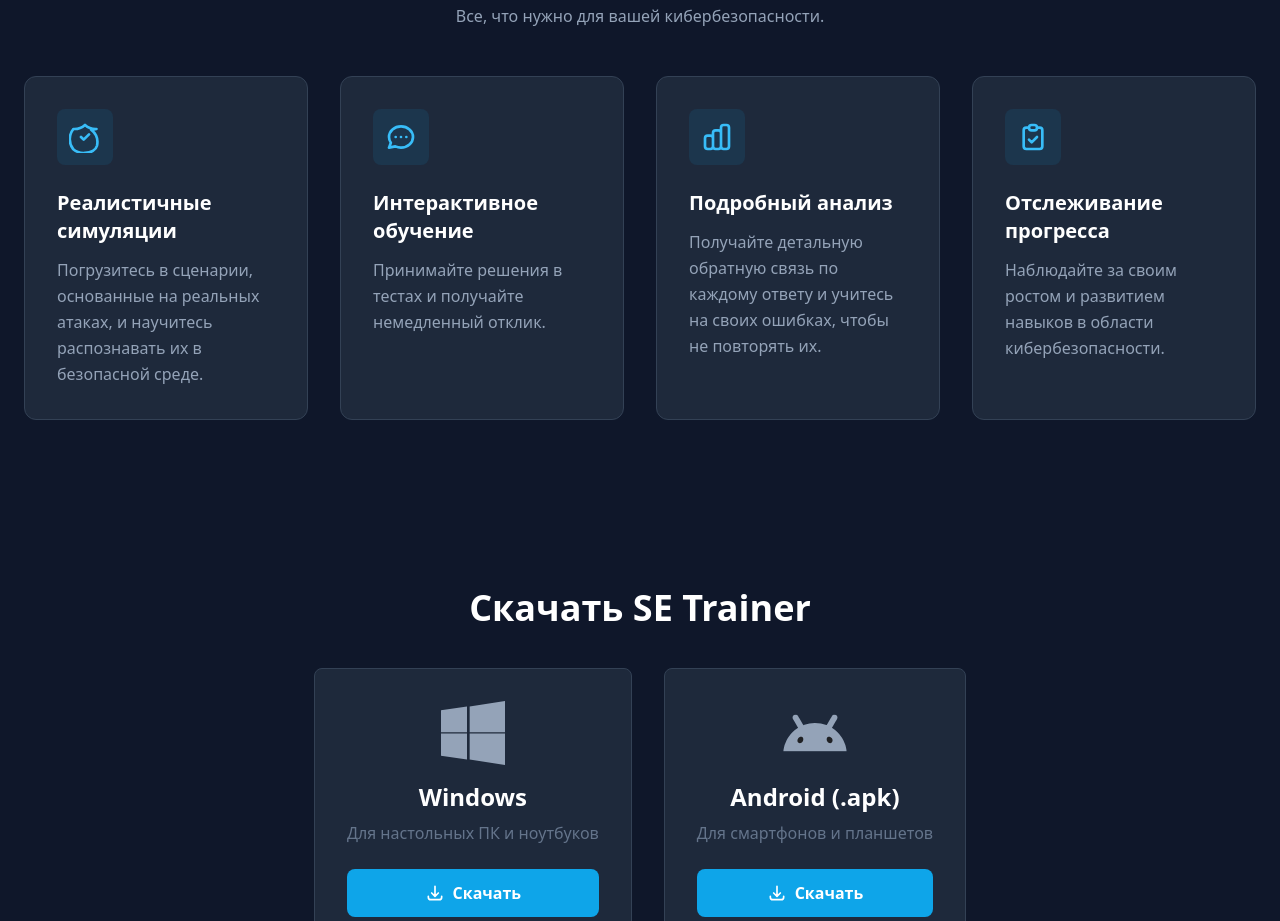
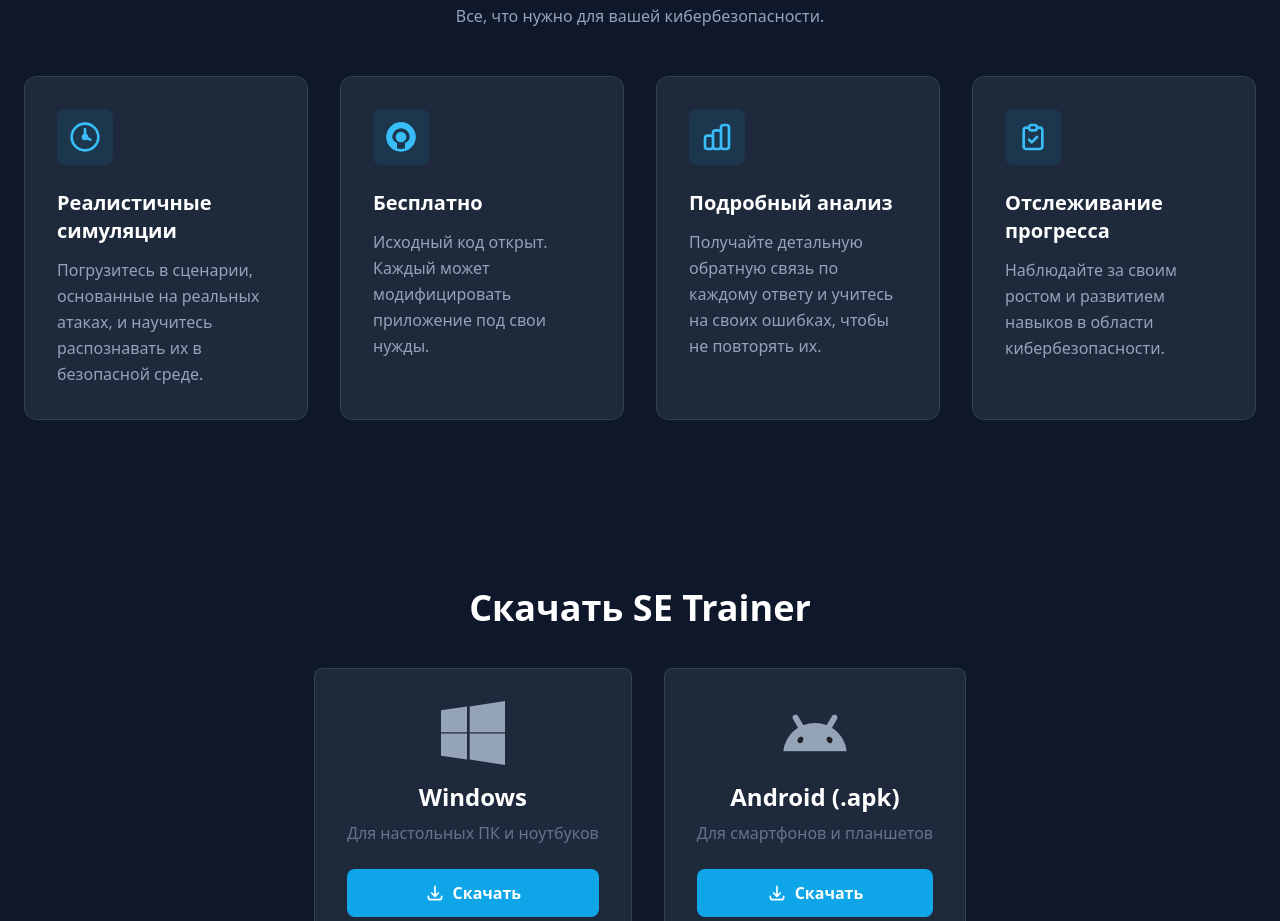
Before and after one commit to social-engineering-project/social-engineering-project.github.io, a plain HTML site: page index.html in a window 1280 px wide. Shown: the part 924-1845 px from the top of the page. Drawn offline with nearby package versions, Linux system fonts and the light colour scheme.

Commit message:
logo and text

```diff
--- a/index.html
+++ b/index.html
@@ -112,20 +112,24 @@
                     <div class="bg-slate-800 p-8 rounded-xl border border-slate-700 hover:border-sky-500 hover:shadow-2xl hover:shadow-sky-500/20 transition-all duration-300 transform hover:-translate-y-2">
                         <div class="bg-sky-500/10 text-sky-400 rounded-lg w-14 h-14 flex items-center justify-center mb-6">
                             <svg xmlns="http://www.w3.org/2000/svg" class="w-8 h-8" fill="none" viewBox="0 0 24 24" stroke="currentColor" stroke-width="2">
-                                <path stroke-linecap="round" stroke-linejoin="round" d="M9 12l2 2 4-4m5.618-4.016A11.955 11.955 0 0112 2.944a11.955 11.955 0 01-8.618 3.04A12.02 12.02 0 003 20.944a12.02 12.02 0 009 3c4.5 0 8.25-2.25 9-5.352a12.02 12.02 0 00-4.382-11.984z"></path>
-                            </svg>
-                        </div>
-                        <h3 class="text-xl font-semibold text-white mb-3">Реалистичные симуляции</h3>
+								<path stroke-linecap="round" stroke-linejoin="round" d="M12 2C6.48 2 2 6.48 2 12s4.48 10 10 10 10-4.48 10-10S17.52 2 12 2z"/>
+								<path stroke-linecap="round" stroke-linejoin="round" d="M12 6v6l4 2"/>
+								<circle cx="12" cy="12" r="1.5" fill="currentColor"/>
+							</svg>
+							</div>
+						<h3 class="text-xl font-semibold text-white mb-3">Реалистичные симуляции</h3>
                         <p class="text-slate-400 leading-relaxed">Погрузитесь в сценарии, основанные на реальных атаках, и научитесь распознавать их в безопасной среде.</p>
                     </div>
                     <div class="bg-slate-800 p-8 rounded-xl border border-slate-700 hover:border-sky-500 hover:shadow-2xl hover:shadow-sky-500/20 transition-all duration-300 transform hover:-translate-y-2">
                         <div class="bg-sky-500/10 text-sky-400 rounded-lg w-14 h-14 flex items-center justify-center mb-6">
-                            <svg xmlns="http://www.w3.org/2000/svg" class="w-8 h-8" fill="none" viewBox="0 0 24 24" stroke="currentColor" stroke-width="2">
-                                <path stroke-linecap="round" stroke-linejoin="round" d="M8 12h.01M12 12h.01M16 12h.01M21 12c0 4.418-4.03 8-9 8a9.863 9.863 0 01-4.255-.949L3 20l1.395-3.72C3.512 15.042 3 13.574 3 12c0-4.418 4.03-8 9-8s9 3.582 9 8z"></path>
-                            </svg>
+							<svg xmlns="http://www.w3.org/2000/svg" class="w-8 h-8" fill="none" viewBox="0 0 24 24" stroke="currentColor" stroke-width="2">
+								<circle cx="12" cy="12" r="10" stroke="currentColor" fill="none"/>
+								<path d="M12 2 C 6.5 2, 2 6.5, 2 12 C 2 16, 4.5 19.5, 8 21 L 8 17 C 6 16, 4.5 14, 4.5 12 C 4.5 8, 7.5 4.5, 12 4.5 C 16.5 4.5, 19.5 8, 19.5 12 C 19.5 14, 18 16, 16 17 L 16 21 C 19.5 19.5, 22 16, 22 12 C 22 6.5, 17.5 2, 12 2 Z" fill="currentColor"/>
+								<circle cx="12" cy="12" r="3" fill="currentColor"/>
+							</svg>
                         </div>
-                        <h3 class="text-xl font-semibold text-white mb-3">Интерактивное обучение</h3>
-                        <p class="text-slate-400 leading-relaxed">Принимайте решения в тестах и получайте немедленный отклик.</p>
+                        <h3 class="text-xl font-semibold text-white mb-3">Бесплатно</h3>
+                        <p class="text-slate-400 leading-relaxed">Исходный код открыт. Каждый может модифицировать приложение под свои нужды.</p>
                     </div>
                     <div class="bg-slate-800 p-8 rounded-xl border border-slate-700 hover:border-sky-500 hover:shadow-2xl hover:shadow-sky-500/20 transition-all duration-300 transform hover:-translate-y-2">
                         <div class="bg-sky-500/10 text-sky-400 rounded-lg w-14 h-14 flex items-center justify-center mb-6">
```
